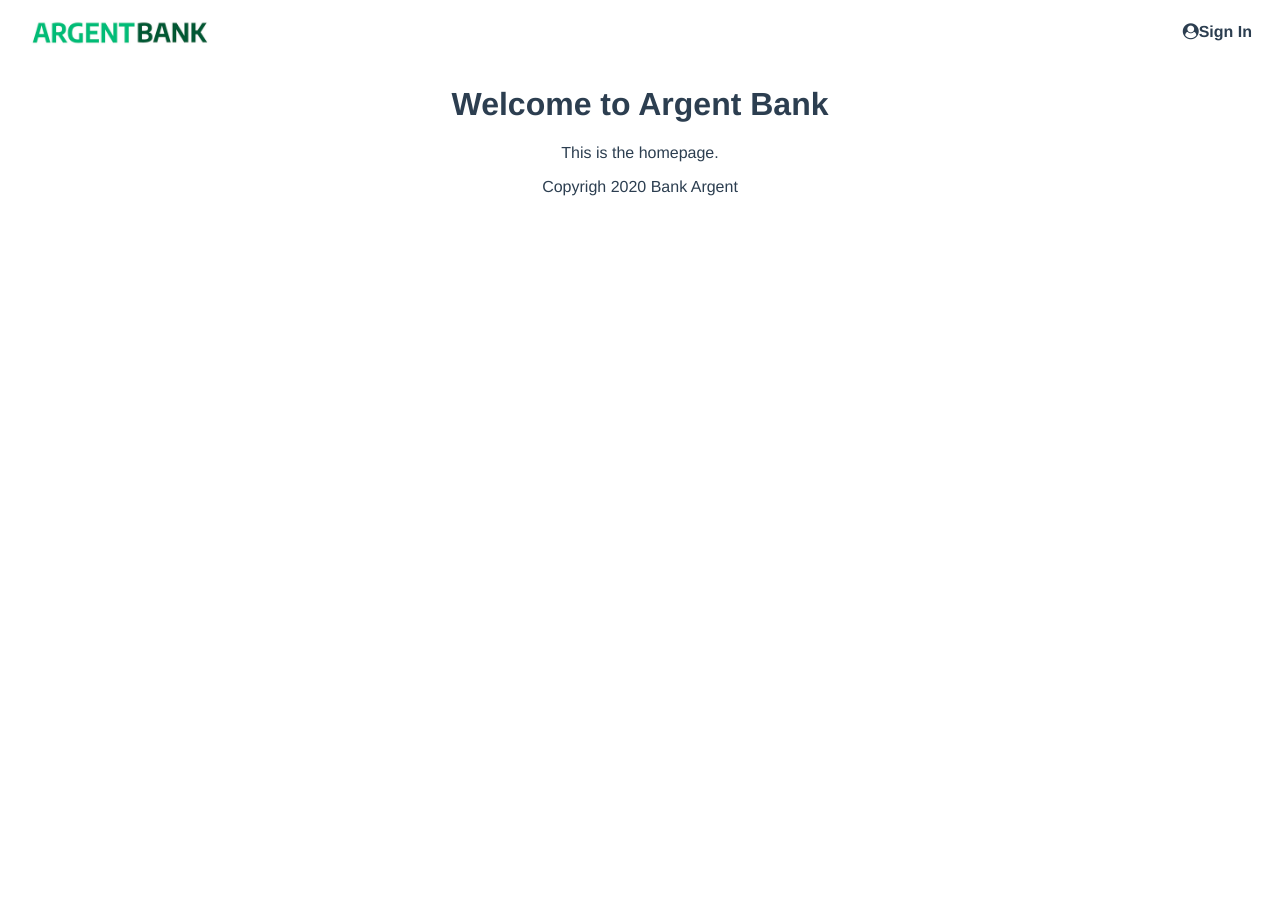
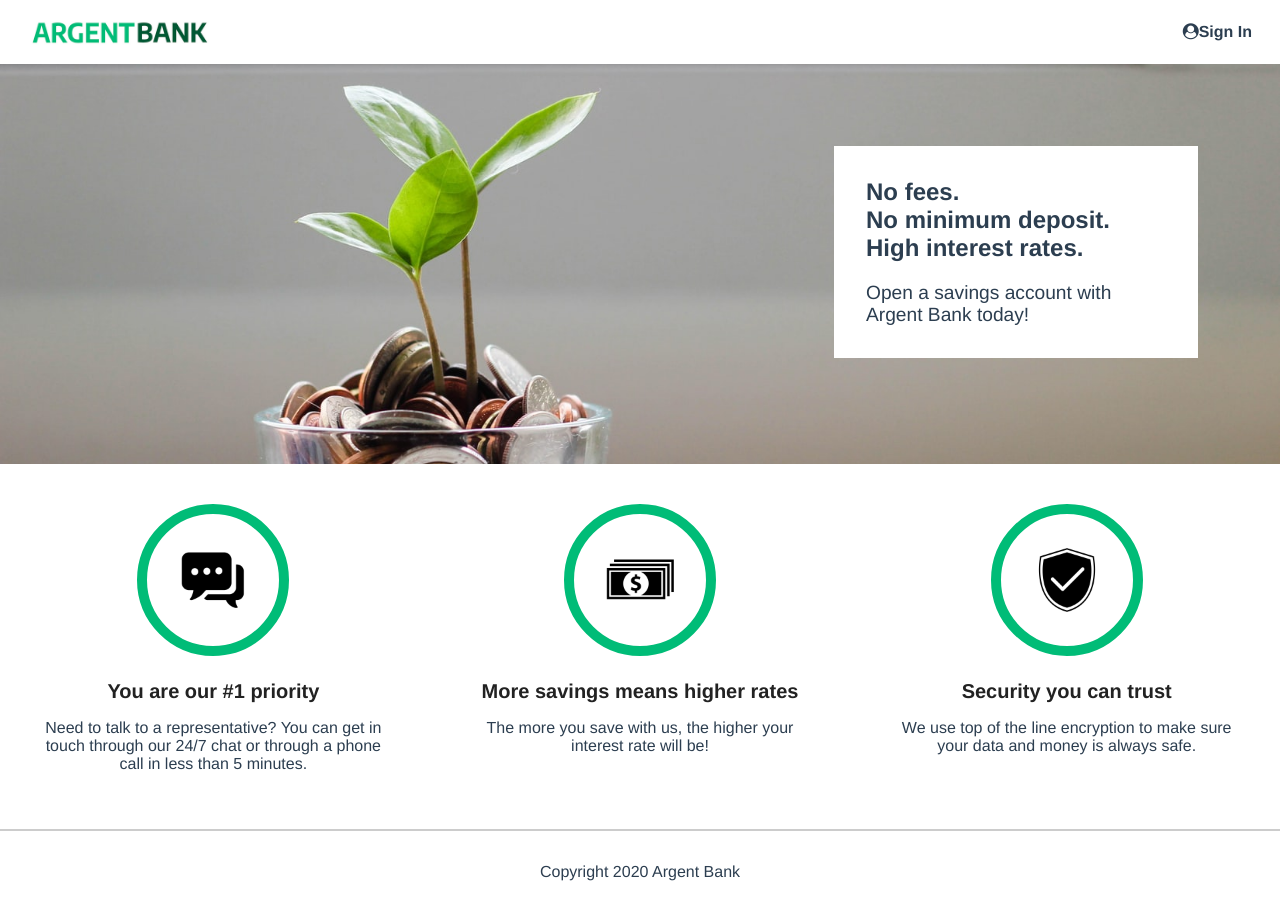
Before and after one commit to Tigershark936/ArgentBank_Utilisez_une_API_pour_un_compte_utilisateur_bancaire_avec_React, a React (Vite) app: page / in a window 1280 px wide. Before the commit the page ends 800 px from the top, so only its background shows below. Built offline with nearby package versions, Linux system fonts and the light colour scheme.

Commit message:
feat(home): create HeroSection, FeaturesSection and FeatureCard components from provided index.html

```diff
--- /dev/null
+++ b/src/components/FeatureCard/FeatureCard.jsx
@@ -0,0 +1,11 @@
+
+
+const FeatureCard = ({ icon, alt, title, children }) => (
+  <div className="feature-item">
+    <img src={icon} alt={alt} className="feature-icon" />
+    <h3 className="feature-item-title">{title}</h3>
+    <p>{children}</p>
+  </div>
+);
+
+export default FeatureCard;
--- /dev/null
+++ b/src/components/FeaturesSection/FeaturesSection.jsx
@@ -0,0 +1,41 @@
+import FeatureCard from '../FeatureCard/FeatureCard';
+import iconChat from "../../assets/img/icon-chat.png";
+import iconMoney from "../../assets/img/icon-money.png";
+import iconSecurity from "../../assets/img/icon-security.png";
+
+const features = [
+  {
+    icon: iconChat,
+    alt: "Chat Icon",
+    title: "You are our #1 priority",
+    text:
+      "Need to talk to a representative? You can get in touch through our 24/7 chat or through a phone call in less than 5 minutes.",
+  },
+  {
+    icon: iconMoney,
+    alt: "Money Icon",
+    title: "More savings means higher rates",
+    text:
+      "The more you save with us, the higher your interest rate will be!",
+  },
+  {
+    icon: iconSecurity,
+    alt: "Security Icon",
+    title: "Security you can trust",
+    text:
+      "We use top of the line encryption to make sure your data and money is always safe.",
+  },
+];
+
+const FeaturesSection = () => (
+  <section className="features">
+    <h2 className="sr-only">Features</h2>
+    {features.map(({ icon, alt, title, text }) => (
+      <FeatureCard key={title} icon={icon} alt={alt} title={title}>
+        {text}
+      </FeatureCard>
+    ))}
+  </section>
+);
+
+export default FeaturesSection;
--- a/src/components/Footer/Footer.jsx
+++ b/src/components/Footer/Footer.jsx
@@ -2,8 +2,8 @@
 
 const Footer = () => {
   return (
-    <footer>
-      <p>Copyrigh 2020 Bank Argent</p>
+    <footer className="footer">
+      <p className="footer-text">Copyright 2020 Argent Bank</p>
     </footer>
   );
 };
--- /dev/null
+++ b/src/components/HeroSection/HeroSection.jsx
@@ -0,0 +1,18 @@
+import heroImage from "../../assets/img/bank-tree.jpeg";
+
+const HeroSection = () => (
+  <div
+    className="hero"
+    style={{ backgroundImage: `url(${heroImage})` }}
+  >
+    <section className="hero-content">
+      <h2 className="sr-only">Promoted Content</h2>
+      <p className="subtitle">No fees.</p>
+      <p className="subtitle">No minimum deposit.</p>
+      <p className="subtitle">High interest rates.</p>
+      <p className="text">Open a savings account with Argent Bank today!</p>
+    </section>
+  </div>
+);
+
+export default HeroSection;
--- a/src/main.css
+++ b/src/main.css
@@ -71,7 +71,7 @@
 }
 
 .hero {
-  background-image: url('../img/bank-tree.jpeg');
+  /* background-image: url('./assets/img/bank-tree.jpeg'); */
   background-position: 0 -50px;
   background-size: cover;
   background-repeat: no-repeat;
--- a/src/pages/Home.jsx
+++ b/src/pages/Home.jsx
@@ -1,10 +1,11 @@
-
+import HeroSection from '../components/HeroSection/HeroSection';
+import FeaturesSection from '../components/FeaturesSection/FeaturesSection';
 
 const Home = () => {
   return (
     <main>
-      <h1>Welcome to Argent Bank</h1>
-      <p>This is the homepage.</p>
+      <HeroSection />
+      <FeaturesSection />
     </main>
   );
 };
```
